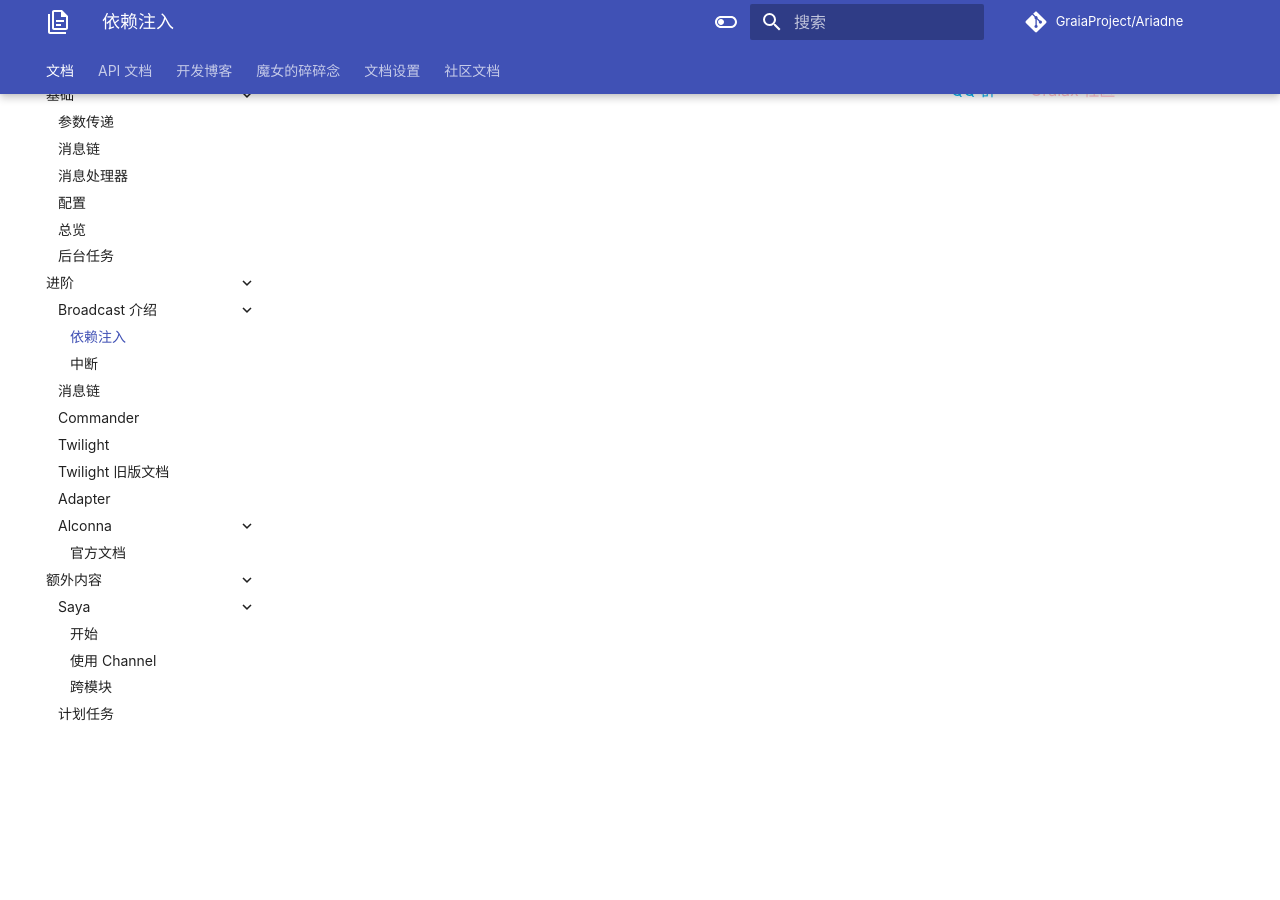
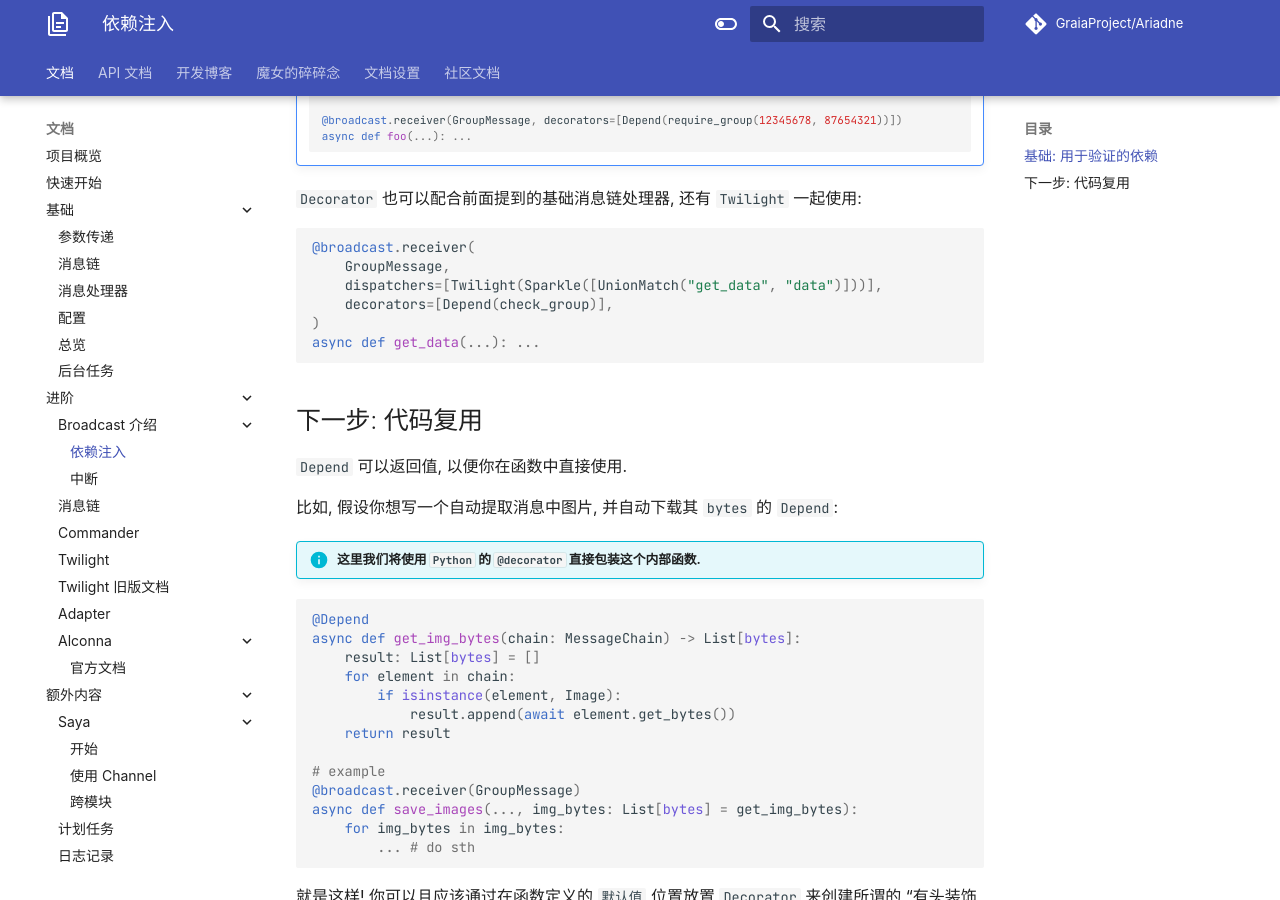
Before and after one commit to GraiaProject/Ariadne, an MkDocs documentation site: the page built from docs/advance/broadcast/depend.md, in a window 1280 px wide and 900 px high, scrolled down 1276 px. Built offline with MkDocs 1.6.1 and Material for MkDocs 9.7.7, drawn with Linux system fonts in a browser that asks for light colours; comment, search, counter and statistics services are not loaded; some of the changed text lies outside the part shown.

Commit message:
:sparkles: 0.6.8

````diff
--- a/docs/advance/broadcast/depend.md
+++ b/docs/advance/broadcast/depend.md
@@ -2,9 +2,13 @@
 
 有时, 前面介绍的基础消息链处理器与 `Twilight` 消息链处理器, 都不能满足我们的需求. 例如, 对某些数据 (好友号, 群号, 权限等) 的主动判断.
 
-此时, `Depend` 即可助你一臂之力. 我们可利用其构造构造一个 `Headless Decorator`.
+此时, `Depend` 即可助你一臂之力. 我们可利用其构造一个 `Decorator`.
 
 !!! info "你可以从 `graia.broadcast.builtin.decorators` 导入 `Depend`."
+
+!!! warning "这里所说的 `Decorator` 是 `Graia Broadcast` 的一部分, 而非 Python 的 `@decorator` 语法糖. "
+
+## 基础: 用于验证的依赖
 
 首先, 我们需要实现一个异步函数. 它可以接收 [与事件处理函数相同的参数](../../../basic/params/). 如果我们想对群号进行检查, 可以这样写：
 
@@ -22,6 +26,30 @@
 @broadcast.receiver(GroupMessage, decorators=[Depend(check_group)])
 async def foo(...): ...
 ```
+
+???+ "什么是 `依赖注入`?"
+
+    `依赖注入` 这个词听起来挺高大上, 但实际上它的设计思想只有一个: 代码复用.
+
+    上面你用 `Depend` 注入的函数, 基本等价于以下表示:
+
+    === "不用 Depend"
+
+        ```python
+        @broadcast.receiver(GroupMessage)
+        async def foo(..., group: Group):
+            if group.id != 12345678:
+                raise ExecutionStop
+            ... # 跳过其他代码
+        ```
+
+    === "使用 Depend"
+
+        ```python
+        @broadcast.receiver(GroupMessage, decorators=[Depend(check_group)])
+        async def foo(...): ...
+        ```
+
 
 运行机器人进行测试, 此时机器人只会响应群号为 12345678 的群里的消息.
 
@@ -51,4 +79,34 @@
 async def get_data(...): ...
 ```
 
+## 下一步: 代码复用
+
+`Depend` 可以返回值, 以便你在函数中直接使用.
+
+比如, 假设你想写一个自动提取消息中图片, 并自动下载其 `bytes` 的 `Depend`:
+
+!!! info "这里我们将使用 `Python` 的 `@decorator` 直接包装这个内部函数."
+
+```python
+@Depend
+async def get_img_bytes(chain: MessageChain) -> List[bytes]:
+    result: List[bytes] = []
+    for element in chain:
+        if isinstance(element, Image):
+            result.append(await element.get_bytes())
+    return result
+
+# example
+@broadcast.receiver(GroupMessage)
+async def save_images(..., img_bytes: List[bytes] = get_img_bytes):
+    for img_bytes in img_bytes:
+        ... # do sth
+```
+
+就是这样! 你可以且应该通过在函数定义的 `默认值` 位置放置 `Decorator` 来创建所谓的 “有头装饰器” ,
+
+`Depend` 包装函数所返回的 **所有** 值 (包括 `None`) 都会被传递回去. 同样, 引发的 `ExecutionStop` 会招致执行的停止.
+
+最后顺口一提, 有头和无头装饰器并不冲突.
+
 !!! graiax "社区文档相关章节: [链接](https://graiax.cn/make_ero_bot/tutorials/9_not_everyone_have_st.html)"
--- a/pyproject.toml
+++ b/pyproject.toml
@@ -1,6 +1,6 @@
 [tool.poetry]
 name = "graia-ariadne"
-version = "0.6.7"
+version = "0.6.8"
 description = "Another elegant Python QQ Bot framework for mirai and mirai-api-http v2."
 authors = [
     "BlueGlassBlock <blueglassblock@outlook.com>",
````
Also changed, not shown: docs/appendix/CHANGELOG.md (+12 -0 lines), docs/elaina/talk/hocon.md (+1 -1 lines), 1 other file.
